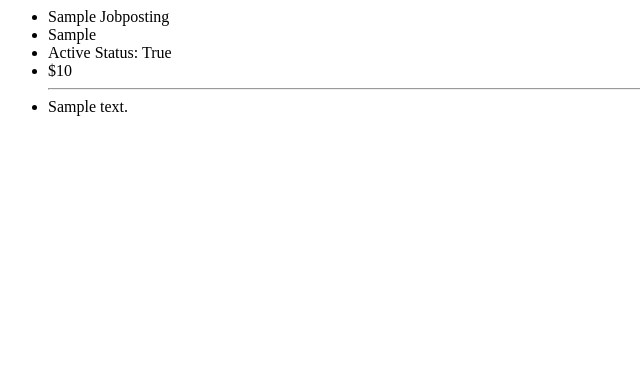
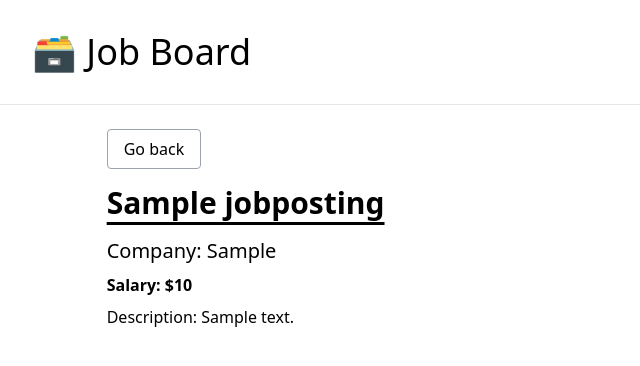
Before and after one commit to 19sajib/ZTM_djnago_job_board, a Django app: page /job/1/ in a window 1280 px wide. Shown: the top 366 px of the page, without its empty margins (0-640 px from the left). Run offline with Django 5.2, Linux system fonts and the light colour scheme; tables that the repository leaves empty hold one stand-in row (values such as "Sample post"); some libraries are stand-ins or nearby versions.

Commit message:
html view improved

```diff
--- /dev/null
+++ b/job_board/templates/job_board/_base.html
@@ -0,0 +1,25 @@
+<!DOCTYPE html>
+<html lang="en">
+<head>
+    <meta charset="UTF-8">
+    <meta http-equiv="X-UA-Compatible" content="IE=edge">
+    <meta name="viewport" content="width=device-width, initial-scale=1.0">
+    <title>Job Board</title>
+    <script src="https://cdn.tailwindcss.com"></script>
+</head>
+<body>
+    <div class="mb-8">
+        <h1 class="text-4xl py-8 pl-8">
+        <a href="{% url 'home' %}">
+                🗃️ Job Board
+            </a>
+        </h1>
+        <hr>
+    </div>
+    <div class="container mx-auto mb-8">
+        {% block content%}
+        {% endblock content %}
+
+    </div>
+</body>
+</html>
--- a/job_board/templates/job_board/detail.html
+++ b/job_board/templates/job_board/detail.html
@@ -1,13 +1,11 @@
-
+{% extends 'job_board/_base.html' %}
 {% load humanize %}
-
-<html>
-    <ul>
-        <li>{{ posting.title|title }}</li>
-        <li>{{ posting.company }}</li>
-        <li>Active Status: {{ posting.is_active }}</li>
-        <li>${{ posting.salary|intcomma }}</li>
-        <hr>
-        <li>{{ posting.description }}</li>
-    </ul>
-</html>
+{% block content %}
+<div class="w-10/12 mx-auto">
+    <p class="pb-6"><a href="{% url 'home' %}" class="border border-gray-400 rounded px-4 py-2 hover:bg-gray-200">Go back</a></p>
+    <h1 class="text-3xl font-semibold pb-4 underline underline-offset-8">{{posting.title}}</h1>
+    <p class="pb-2 text-xl">Company: {{posting.company}}</p>
+    <p class="pb-2 font-semibold">Salary: ${{posting.salary|intcomma}}</p>
+    <p>Description: {{posting.description}}</p>
+</div>
+{% endblock content %}
--- a/job_board/urls.py
+++ b/job_board/urls.py
@@ -2,6 +2,6 @@ from django.urls import path
 from .views import index, job_detail
 
 urlpatterns = [
-    path('', index),
+    path('', index, name='home'),
     path('job/<int:pk>/', job_detail, name='job-detail'),
 ]
--- a/job_board/views.py
+++ b/job_board/views.py
@@ -1,4 +1,4 @@
-from django.shortcuts import render, HttpResponse
+from django.shortcuts import render, get_object_or_404
 
 from .models import JobPosting
 
@@ -11,7 +11,7 @@ def index(request):
     return render(request, 'job_board/index.html' , context)
 
 def job_detail(request, pk):
-    job_posting = JobPosting.objects.get(pk=pk)
+    job_posting = get_object_or_404(JobPosting, pk=pk, is_active=True)
     context = {
         'posting': job_posting
     }
```
Also changed, not shown: job_board/templates/job_board/index.html (+15 -5 lines).
